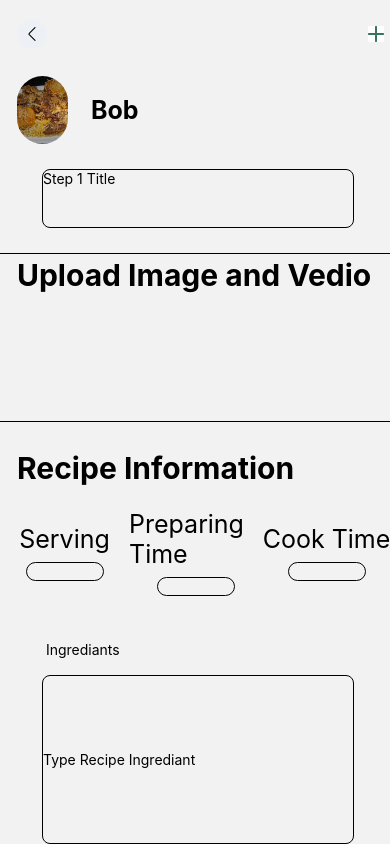
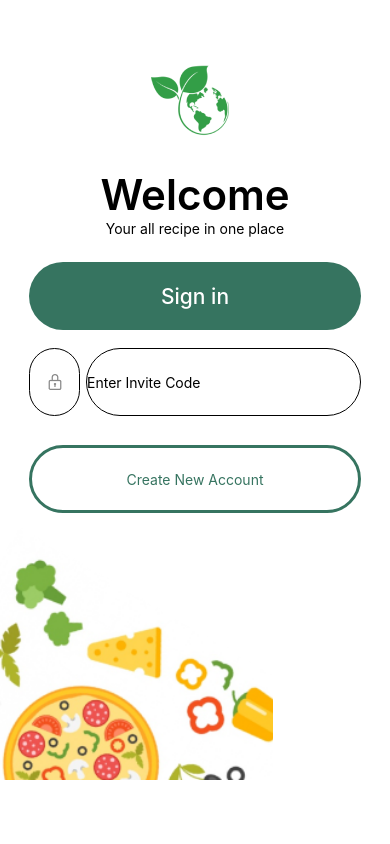
Before and after one commit to NaumanRecat/Simplified-Recipe-App, a React Native app: screen / in a window 390 px wide. Built offline with nearby package versions, Linux system fonts and the light colour scheme.

Commit message:
Splash done

```diff
--- a/src/components/StylishInput.js
+++ b/src/components/StylishInput.js
@@ -28,7 +28,8 @@ export class StylishInput extends React.Component{
             justifyContent:'center',
 
         }}>
-            {this.props.img}
+            <Image source={this.props.img } />
+            {/* {this.props.img} */}
         </View>
 
         <TextInput style={{
--- a/src/navigators/ScreenNavigator.js
+++ b/src/navigators/ScreenNavigator.js
@@ -23,6 +23,8 @@ export const ScreenNavigator =()=>  {
   return (
     <NavigationContainer>
       <Stack.Navigator>
+      <Stack.Screen name="Splash" component={Splash}  options={{headerShown:false}} />
+      <Stack.Screen name="Login" component={Login}  options={{headerShown:false}} />
       <Stack.Screen name="Recipeuploadfinal" component={Recipeuploadfinal}  options={{headerShown:false}} />
       <Stack.Screen name="RecipeUpload" component={RecipeUpload}  options={{headerShown:false}} />
       <Stack.Screen name="Cooking" component={Cooking}  options={{headerShown:false}} />
@@ -32,8 +34,8 @@ export const ScreenNavigator =()=>  {
       <Stack.Screen name="Friend" component={Friend}  options={{headerShown:false}} />
       <Stack.Screen name="Profile" component={Profile}  options={{headerShown:false}} />
       <Stack.Screen name="Signup" component={Signup}  options={{headerShown:false}} />
-      <Stack.Screen name="Login" component={Login}  options={{headerShown:false}} />
-      <Stack.Screen name="Splash" component={Splash}  options={{headerShown:false}} />
+
+
       </Stack.Navigator>
     </NavigationContainer>
   );
--- a/src/screens/Splash.js
+++ b/src/screens/Splash.js
@@ -1,5 +1,5 @@
 import React from "react";
-import {View, Text, Image, Button, SafeAreaView} from 'react-native';
+import {View, Text, Image, Button, SafeAreaView, TouchableOpacity} from 'react-native';
 
 import { StylishInput } from "../components/StylishInput";
 
@@ -20,13 +20,14 @@ export class Splash extends React.Component{
                 </View>
 
                 <View style={{
-                    marginTop:h('2%'),
+                    marginTop:h('1%'),
                     alignItems:'center',
                     justifyContent:'center',
                 }}>
                 <Text style={{
                     fontWeight:'600',
                     fontSize:h('5%'),
+                    color:'#000'
                 }}>
                     Welcome
                 </Text>
@@ -36,7 +37,9 @@ export class Splash extends React.Component{
                 </View>
 
 
-               <View style={{ alignItems:'center'}}>
+               <TouchableOpacity onPress={()=>{
+                   this.props.navigation.navigate('Login')
+               }} style={{ alignItems:'center'}}>
                <View style={{
                     height:h('8%'),
                     width:w('85%'),
@@ -54,10 +57,12 @@ export class Splash extends React.Component{
                     }}> Sign in </Text>
 
                 </View>
-               </View>
+               </TouchableOpacity>
 
                <View>
-                   <StylishInput/>
+                   <StylishInput
+                   img={require('../assests/lock.png')}
+                   />
                </View>
 
            <View style={{
```
Also changed, not shown: src/assests/lock.png (added).
